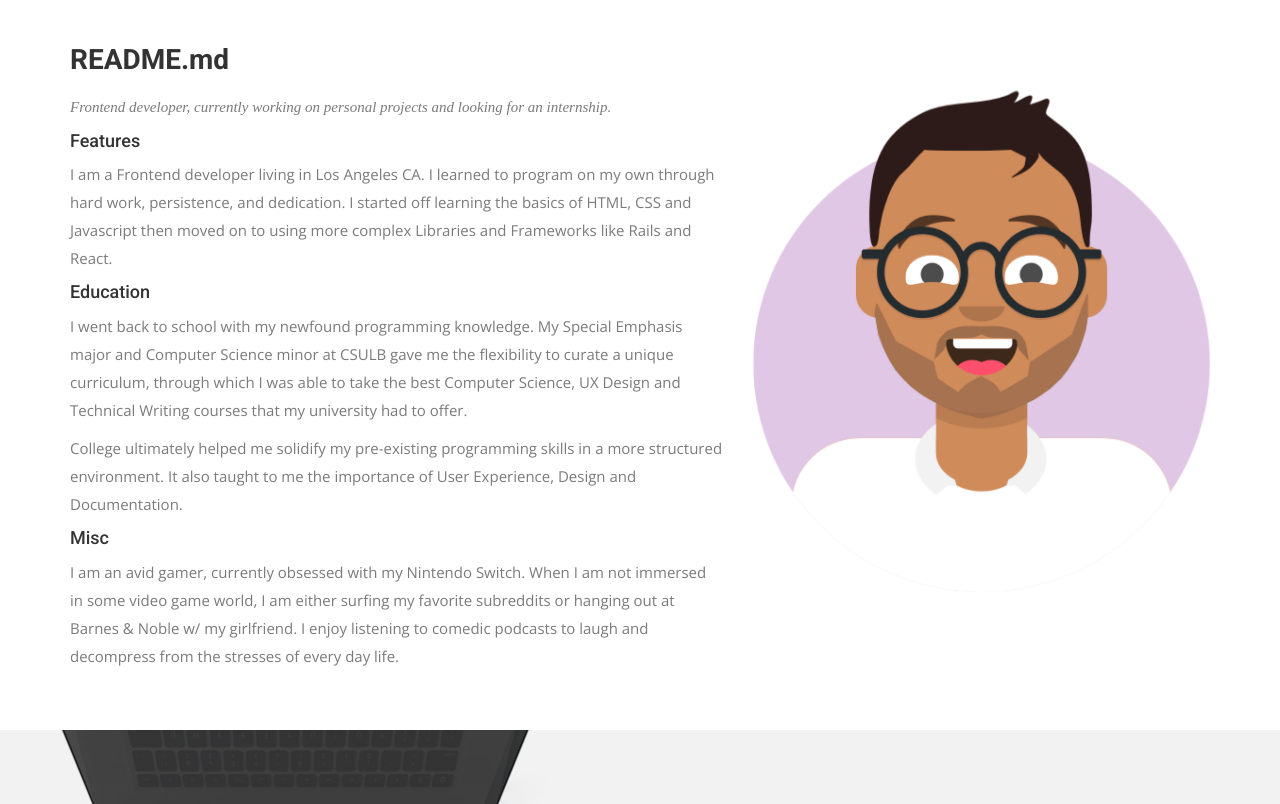
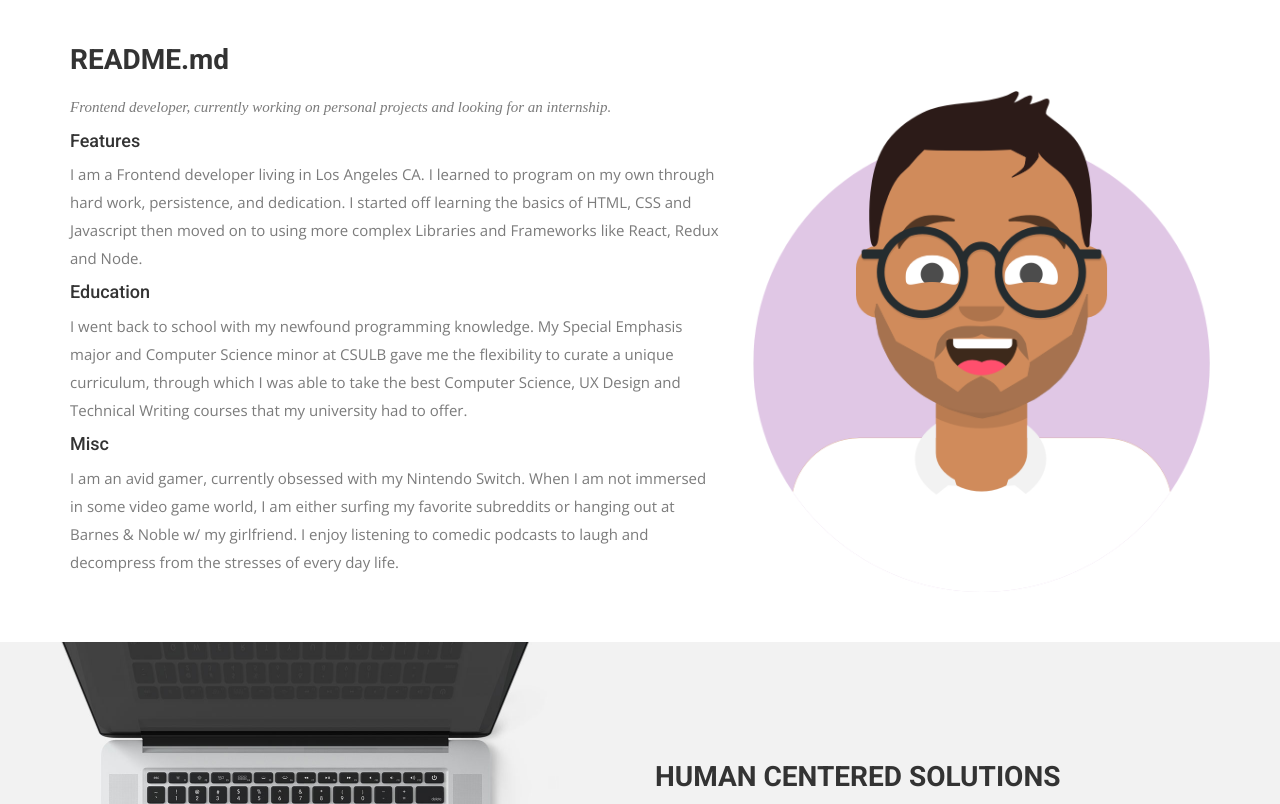
Before and after one commit to Kingslayyerr/Kingslayyerr.github.io, a Jekyll site: the page built from index.html, in a window 1280 px wide and 900 px high, scrolled down 900 px, cut to the strip 96-900 px from the top of the window. Built offline with Jekyll 4.4.1, drawn with Linux system fonts in a browser that asks for light colours; nearby versions of some CDN libraries; some web fonts are replaced.

Commit message:
new section

```diff
--- a/index.html
+++ b/index.html
@@ -29,12 +29,11 @@ permalink: /
             <p>Frontend developer, currently working on personal projects and looking for an internship.</p>
           </div>
           <h4>Features</h4>
-          <p>I am a Frontend developer living in Los Angeles CA. I learned to program on my own through hard work, persistence, and dedication. I started off learning the basics of HTML, CSS and Javascript then moved on to using more complex Libraries and Frameworks like Rails and React.</p>
+          <p>I am a Frontend developer living in Los Angeles CA. I learned to program on my own through hard work, persistence, and dedication. I started off learning the basics of HTML, CSS and Javascript then moved on to using more complex Libraries and Frameworks like React, Redux and Node.</p>
           <h4>Education</h4>
             <p>I went back to school with my newfound programming knowledge. My Special Emphasis major and Computer Science minor at CSULB gave
               me the flexibility to curate a unique curriculum, through which I was able to take the best
               Computer Science, UX Design and Technical Writing courses that my university had to offer.</p>
-              <p>College ultimately helped me solidify my pre-existing programming skills in a more structured environment. It also taught to me the importance of User Experience, Design and Documentation. </p>
           <h4>Misc</h4>
           <p>I am an avid gamer, currently obsessed with my Nintendo Switch.
           When I am not immersed in some video game world, I am either surfing my favorite subreddits or hanging out at Barnes & Noble w/ my girlfriend. I enjoy listening to comedic podcasts to laugh and decompress from the stresses of every day life.</p>
```
